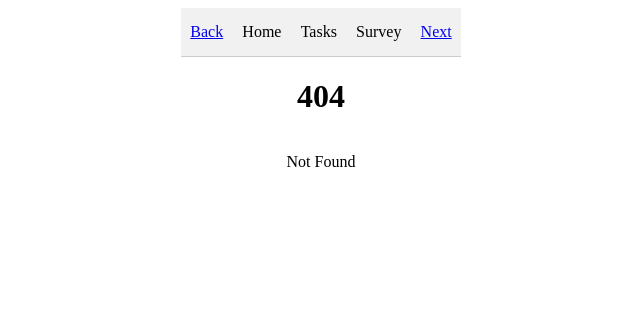
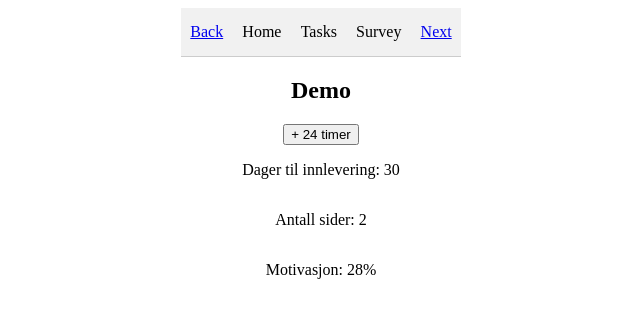
Before and after one commit to ntnon/svelte-cog, a SvelteKit app: page /demo in a window 1280 px wide. Before the commit this address had no page. Shown: the top 318 px of the page, without its empty margins (319-959 px from the left). Built offline with nearby package versions, Linux system fonts and the light colour scheme.

Commit message:
created page for demoing svelte

```diff
--- /dev/null
+++ b/src/routes/demo/+page.svelte
@@ -0,0 +1,30 @@
+<script lang="ts">
+	let startDag = 30;
+	let dagerTilFrist = 30;
+	let dagNummer = 0;
+	let motivasjon = 1;
+	let antallSider = 1;
+
+	const leggTilDag = () => {
+		dagNummer += 1;
+	};
+
+	// $: dagerTilFrist = startDag - dagNummer;
+
+	// $: motivasjon += dagNummer / dagerTilFrist + 2;
+
+	// $: antallSider += motivasjon / 20;
+
+	$: dagerTilFrist = startDag - dagNummer;
+
+	$: motivasjon = dagerTilFrist ^ 2;
+
+	$: antallSider += motivasjon / 20;
+</script>
+
+<h2>Demo</h2>
+
+<button on:click={leggTilDag}>+ 24 timer</button>
+<p>Dager til innlevering: {dagerTilFrist}</p>
+<p>Antall sider: {Math.round(antallSider)}</p>
+<p>Motivasjon: {Math.round(motivasjon)}%</p>
```
